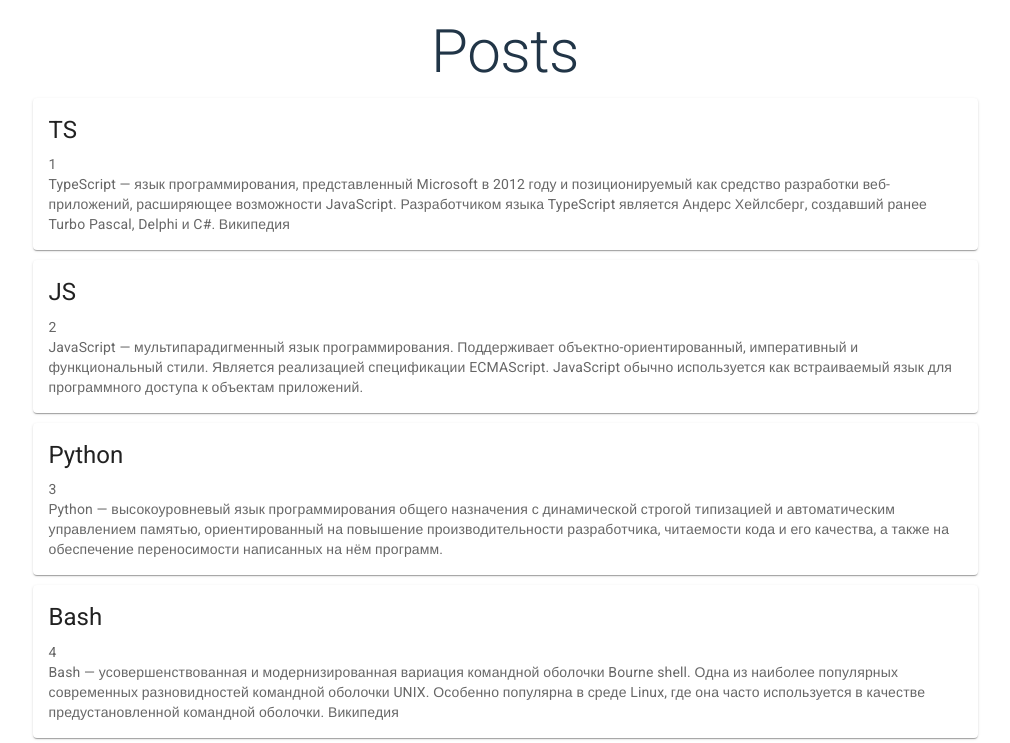
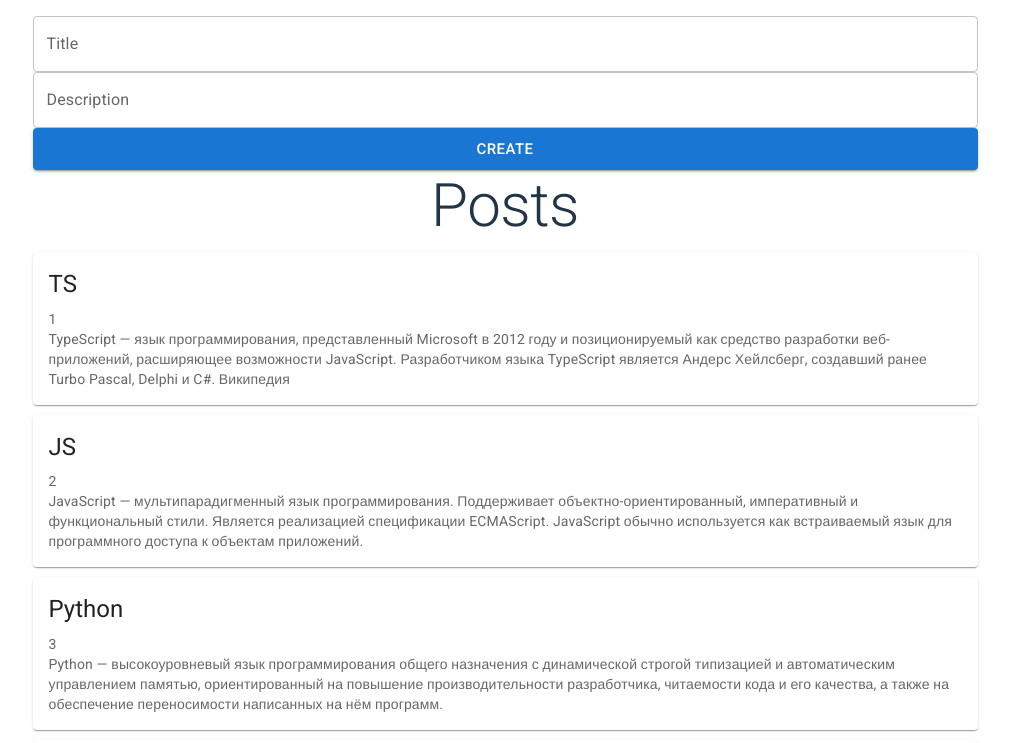
Before and after one commit to hoach-linux/hoach-blog, a React (Vite) app: page / in a window 1280 px wide. Shown: the top 743 px of the page, without its empty margins (135-1145 px from the left). Built offline with nearby package versions, Linux system fonts and the light colour scheme; a web font is replaced by a local one.

Commit message:
new ui and components

```diff
--- a/src/App.css
+++ b/src/App.css
@@ -15,9 +15,6 @@
 .logo.react:hover {
   filter: drop-shadow(0 0 2em #61dafbaa);
 }
-.paragraph {
-  text-align: center;
-}
 @keyframes logo-spin {
   from {
     transform: rotate(0deg);
--- a/src/App.tsx
+++ b/src/App.tsx
@@ -1,9 +1,8 @@
 import { useState } from "react";
 import "./App.css";
-import "./assets/style/posts.css";
 import Counter from "./components/Counter";
-import Post from "./components/Post";
-import Typography from "@mui/material/Typography";
+import PostList from "./components/PostList";
+import Form from "./components/Form";
 
 function App() {
   const [posts, setPosts] = useState([
@@ -35,14 +34,8 @@ function App() {
   ]);
   return (
     <div className="App">
-      <Typography variant="h2" component="h2" className="paragraph">
-        Posts
-      </Typography>
-      {posts.map((post) => (
-        <div className="posts">
-          <Post post={post} key={post.id} />
-        </div>
-      ))}
+      <Form />
+      <PostList posts={posts} title="Posts" />
     </div>
   );
 }
--- /dev/null
+++ b/src/assets/style/form.css
@@ -0,0 +1,4 @@
+.form-input,
+.form-button {
+  margin-top: 10px;
+}
--- a/src/assets/style/posts.css
+++ b/src/assets/style/posts.css
@@ -1,3 +1,4 @@
-.posts {
-
+.paragraph {
+  margin-top: 20px;
+  text-align: center;
 }
--- /dev/null
+++ b/src/components/Form.tsx
@@ -0,0 +1,36 @@
+import * as React from "react";
+import { TextField } from "@mui/material";
+import Button from "@mui/material/Button";
+import "../assets/style/form.css";
+
+const Form = () => {
+  return (
+    <div>
+      <TextField
+        className="form-input"
+        fullWidth
+        id="outlined-basic"
+        label="Title"
+        variant="outlined"
+      />
+      <TextField
+        className="form-input"
+        fullWidth
+        id="outlined-basic"
+        label="Description"
+        variant="outlined"
+      />
+      <Button
+        size="large"
+        className="form-button"
+        fullWidth
+        color="primary"
+        variant="contained"
+      >
+        Create
+      </Button>
+    </div>
+  );
+};
+
+export default Form;
--- /dev/null
+++ b/src/components/PostList.tsx
@@ -0,0 +1,21 @@
+import * as React from "react";
+import Post from "./Post";
+import Typography from "@mui/material/Typography";
+import "../assets/style/posts.css";
+
+const PostList = ({ posts, title }) => {
+  return (
+    <div>
+      <Typography variant="h2" component="h2" className="paragraph">
+        {title}
+      </Typography>
+      {posts.map((post: any) => (
+        <div className="posts">
+          <Post post={post} key={post.id} />
+        </div>
+      ))}
+    </div>
+  );
+};
+
+export default PostList;
--- a/src/index.css
+++ b/src/index.css
@@ -3,10 +3,13 @@
   font-size: 16px;
   line-height: 24px;
   font-weight: 400;
+  margin: 0;
+  padding: 0;
+  box-sizing: border-box;
 
   color-scheme: light dark;
-  color: rgba(255, 255, 255, 0.87);
-  background-color: #242424;
+  color: rgba(0, 0, 0, 0.87);
+  background-color: #fff;
 
   font-synthesis: none;
   text-rendering: optimizeLegibility;
```
